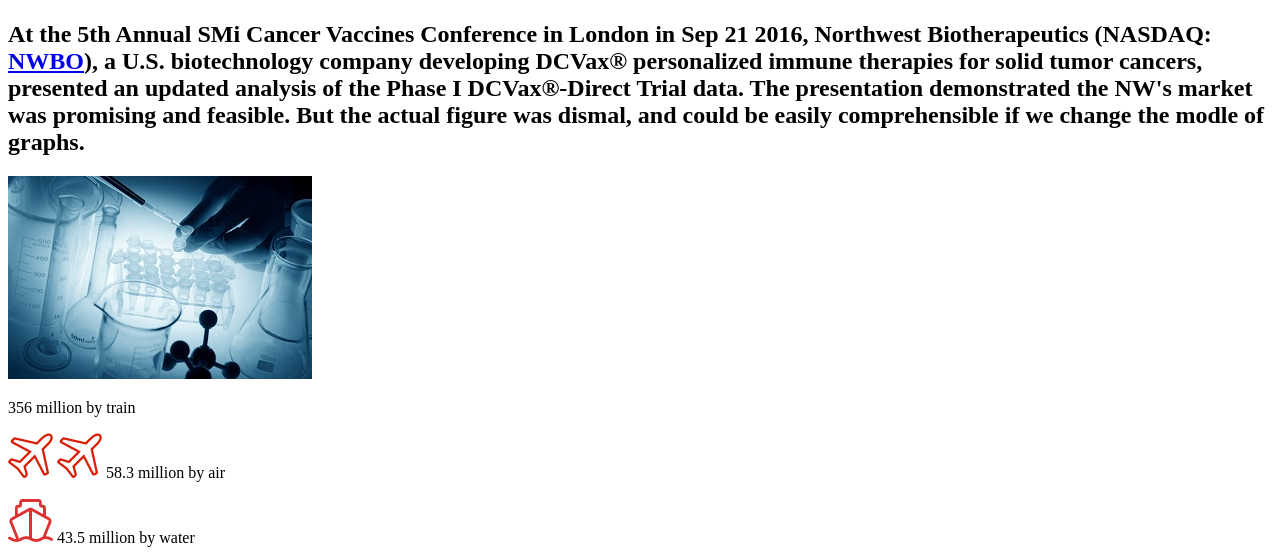
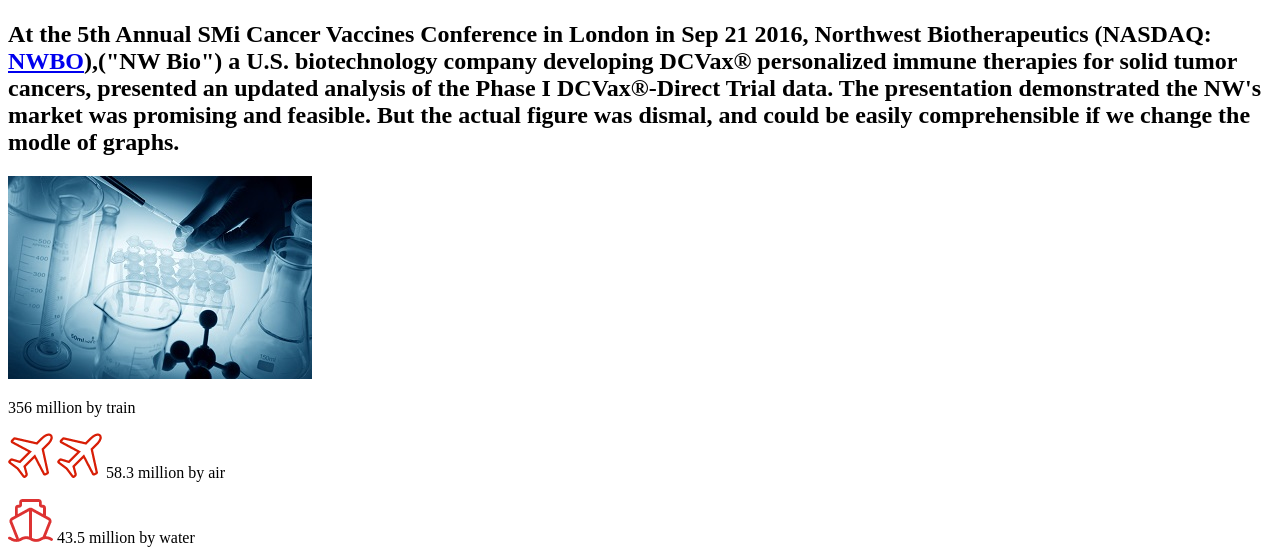
Before and after one commit to jamiexixi/homework1, a plain HTML site: page index.html in a window 1280 px wide. Shown: the part 220-780 px from the top of the page. Drawn offline with Linux system fonts and the light colour scheme.

Commit message:
Update index.html

```diff
--- a/index.html
+++ b/index.html
@@ -12,7 +12,7 @@
   <img src="images/tag.png"> Data Visualisation
 <HR>
   <img src="images/nwbio_logo.png">
-  <h2>At the 5th Annual SMi Cancer Vaccines Conference in London in Sep 21 2016, Northwest Biotherapeutics (NASDAQ: <a href="http://seekingalpha.com/symbol/NWBO" target="_black">NWBO</a>), a U.S. biotechnology company developing DCVax® personalized immune therapies for solid tumor cancers, presented an updated analysis of the Phase I DCVax®-Direct Trial data. The presentation demonstrated the NW's market was promising and feasible. But the actual figure was dismal, and could be easily comprehensible if we change the modle of graphs.</h2>
+  <h2>At the 5th Annual SMi Cancer Vaccines Conference in London in Sep 21 2016, Northwest Biotherapeutics (NASDAQ: <a href="http://seekingalpha.com/symbol/NWBO" target="_black">NWBO</a>),("NW Bio") a U.S. biotechnology company developing DCVax® personalized immune therapies for solid tumor cancers, presented an updated analysis of the Phase I DCVax®-Direct Trial data. The presentation demonstrated the NW's market was promising and feasible. But the actual figure was dismal, and could be easily comprehensible if we change the modle of graphs.</h2>
    <img src="images/DC_VAX.jpg">
   <p> 356 million  by train</p>
   <p> <img src="images/plane.png"> <img src="images/plane.png"> 58.3 million by air</p>
```
